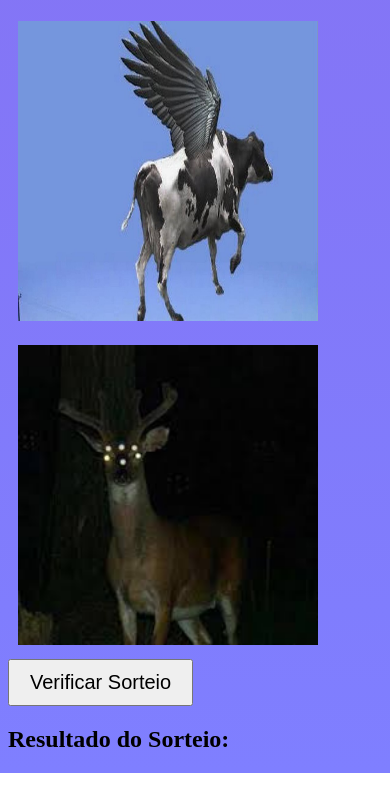
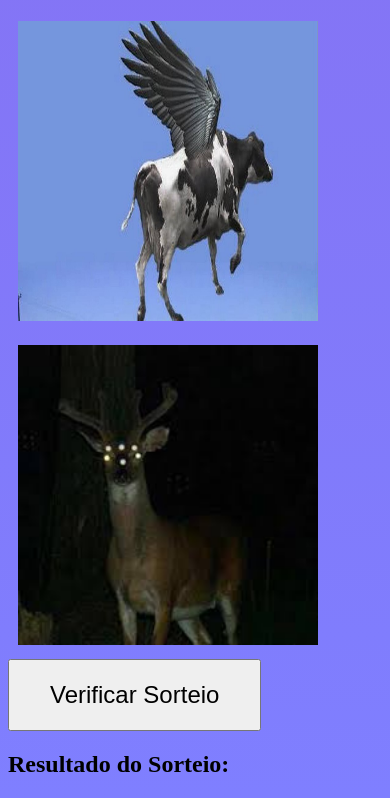
Before and after one commit to josegabrieL17/jogo-do-bicho, a plain HTML site: page index.html in a window 390 px wide. Shown: the part 7676-8474 px from the top of the page. Before the commit the page ends 8449 px from the top, so only its background shows below. Drawn offline with Linux system fonts and the light colour scheme.

Commit message:
Add files via upload

```diff
--- a/stayle.css
+++ b/stayle.css
@@ -51,10 +51,10 @@ body {
     text-decoration: underline;
 }
 
-/* Estilize o botão "Verificar Sorteio" para torná-lo maior em dispositivos móveis */
+/* Estilize o botão "Verificar Sorteio" para torná-lo ainda maior e mais visível em dispositivos móveis */
 @media (max-width: 768px) { /* Ajuste esse valor de acordo com suas necessidades */
     button {
-        font-size: 20px; /* Aumenta o tamanho da fonte */
-        padding: 10px 20px; /* Aumenta o preenchimento (espaço dentro do botão) */
+        font-size: 24px; /* Aumenta o tamanho da fonte */
+        padding: 20px 40px; /* Aumenta o preenchimento (espaço dentro do botão) */
     }
 }
```
